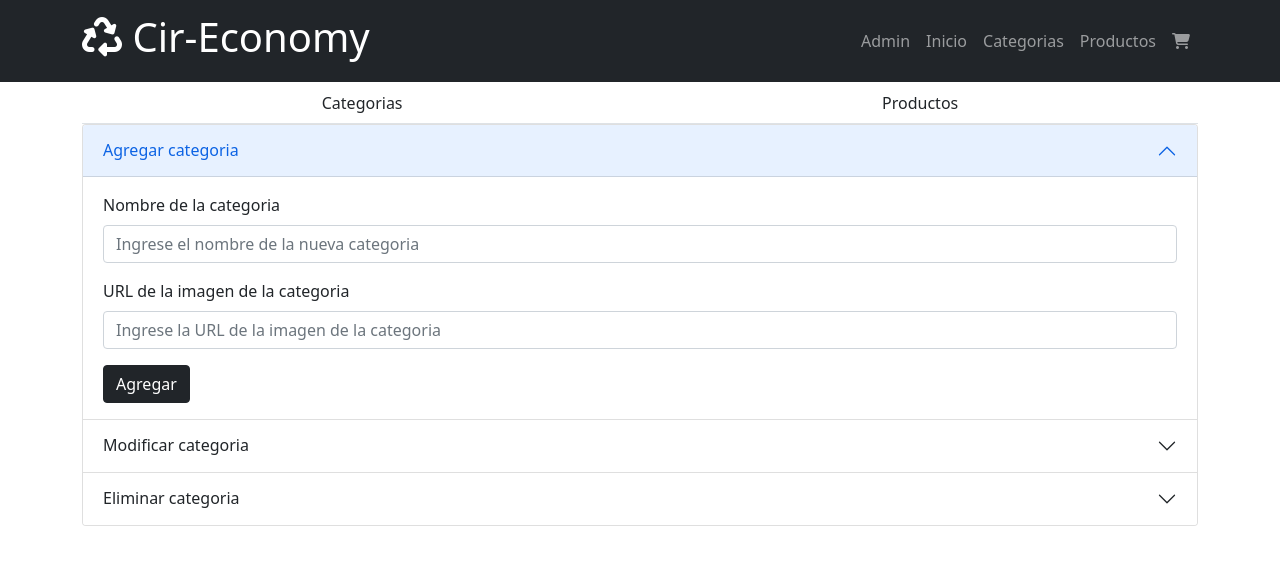
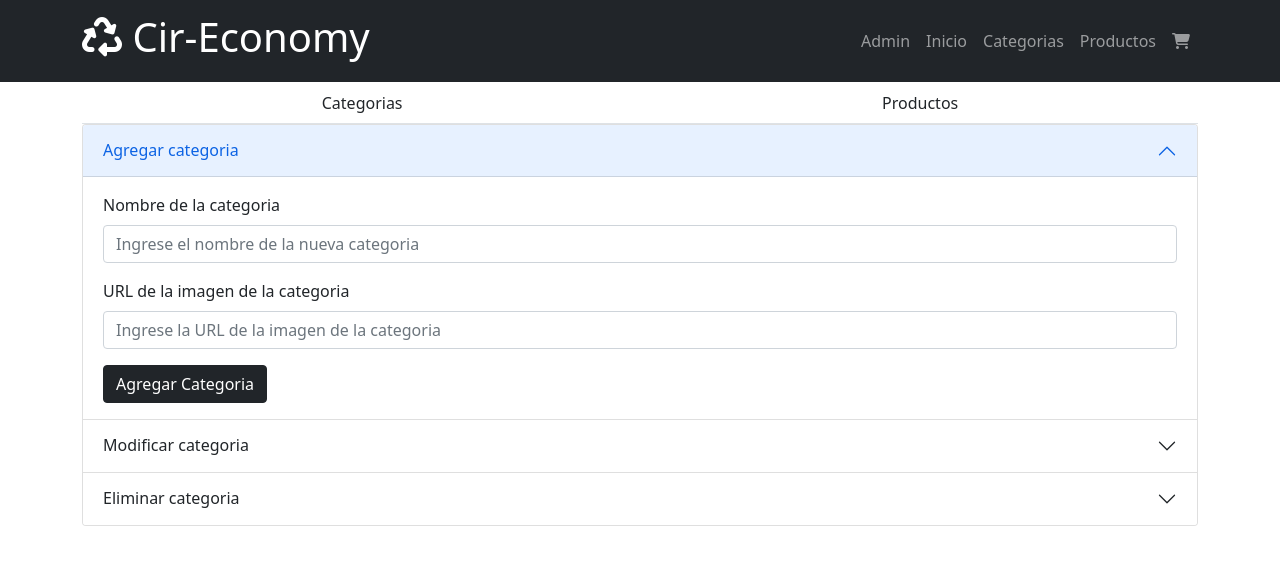
Before and after one commit to SantiMonto/CirEconomy, a React (Create React App) app in the folder frontend/: page /adminLayout/adminCategories in a window 1280 px wide. Shown: the top 562 px of the page. Built offline with nearby package versions, Linux system fonts and the light colour scheme.

Commit message:
feat(frontend): detailing the creating categorie

```diff
--- a/frontend/src/pages/AdminCategories.jsx
+++ b/frontend/src/pages/AdminCategories.jsx
@@ -1,5 +1,5 @@
 import React, { useState, useEffect } from 'react'
-import { Accordion, Container, Table, Form, Button } from 'react-bootstrap'
+import { Accordion, Container, Table, Form, Button, ButtonGroup } from 'react-bootstrap'
 import { ToastContainer, toast } from 'react-toastify';
 import 'react-toastify/dist/ReactToastify.css';
 
@@ -10,6 +10,10 @@ const AdminCategories = () => {
     const createCategorie = async () => {
         console.log("nombre", nameCategorie, "imagen", imgCategorie);
         toast.success('Categoria creada con exito');
+    }
+
+    const getCategories = async () => {
+        console.log('ver categorias');
     }
 
     const editCategorie = async () => {
@@ -54,7 +58,7 @@ const AdminCategories = () => {
                                             createCategorie();
                                         }}
                                     >
-                                    Agregar
+                                        Agregar Categoria
                                     </Button>
                                     <ToastContainer
                                         position="top-center"
```
Lines whose indentation alone changed are shown as unchanged.
